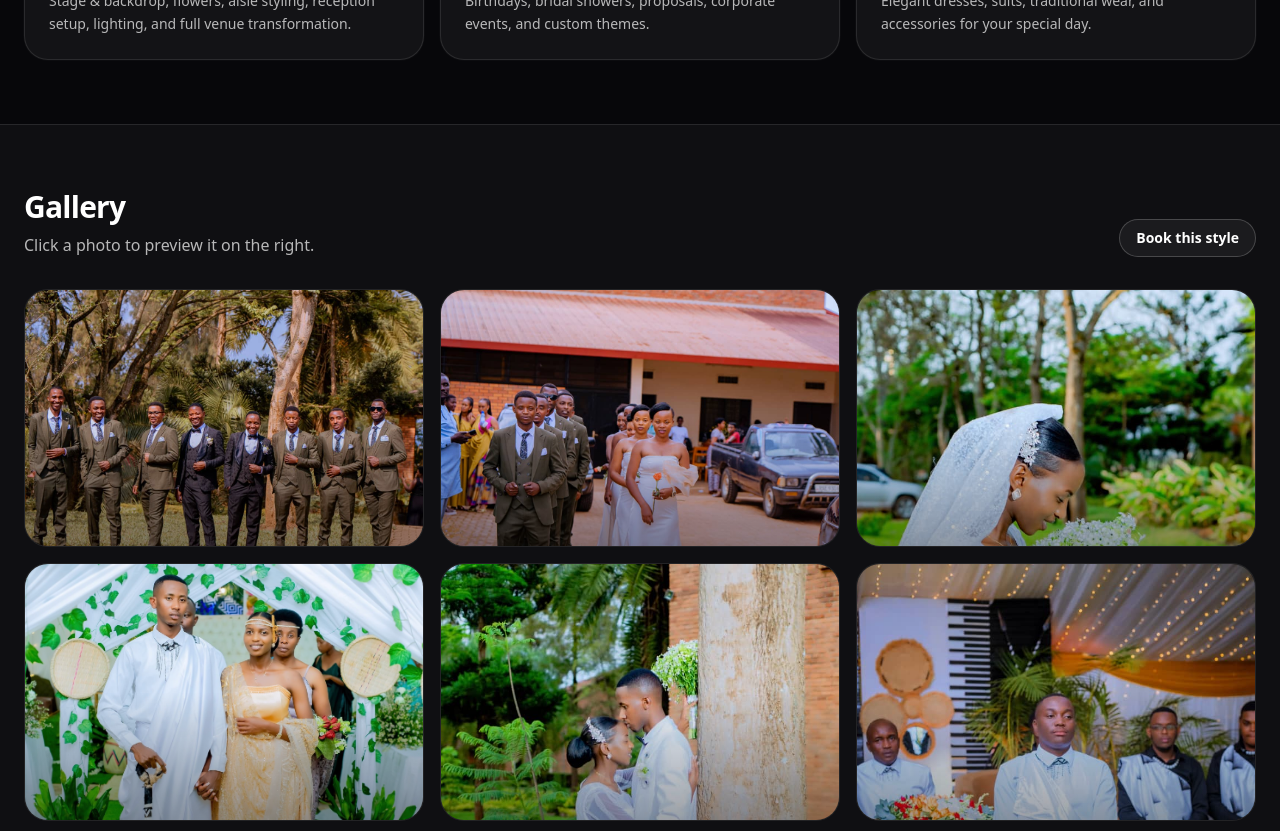
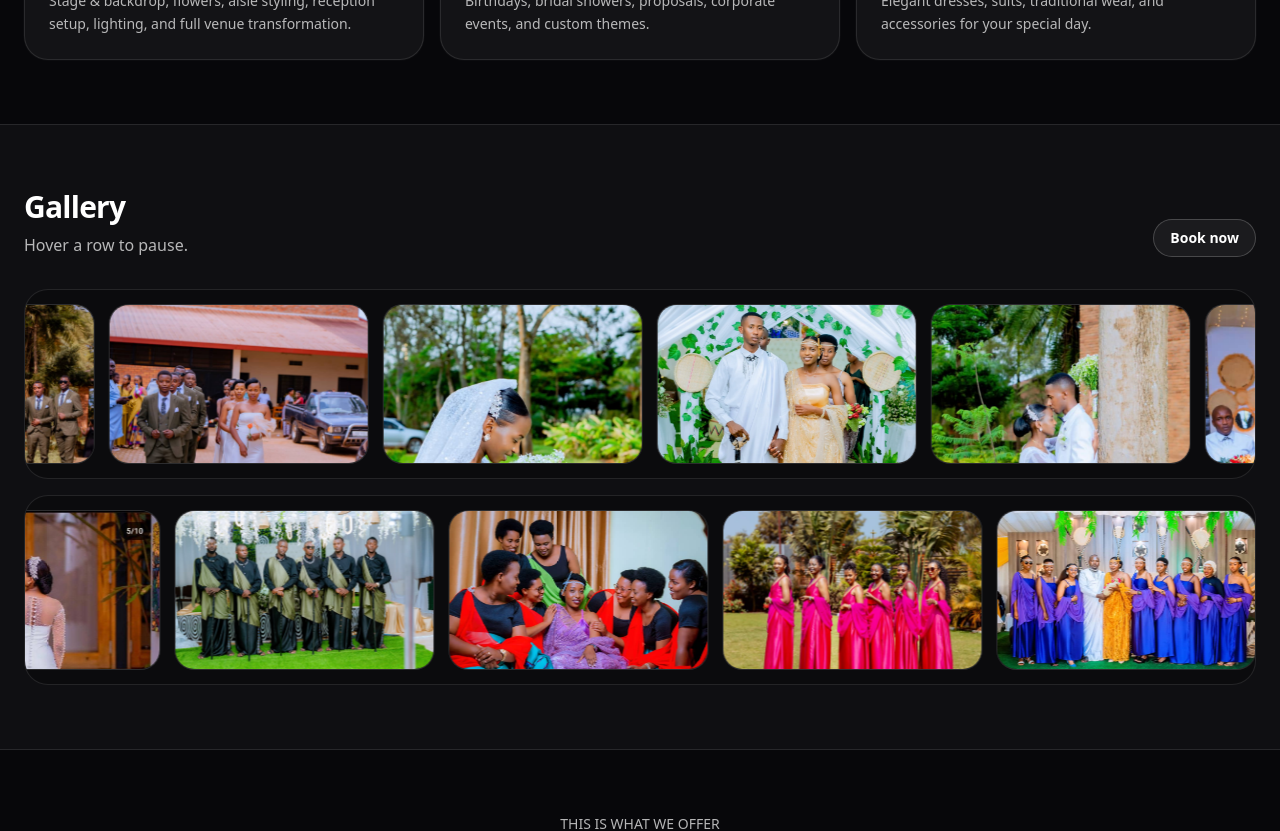
Before and after one commit to assapkibasha/Uwatese-Decor, a React (Vite) app: page / in a window 1280 px wide. Shown: the part 1160-1991 px from the top of the page. Built offline with nearby package versions, Linux system fonts and the light colour scheme.

Commit message:
added marquees

```diff
--- a/src/components/Gallery.jsx
+++ b/src/components/Gallery.jsx
@@ -1,8 +1,21 @@
-import { useMemo, useState } from 'react'
+import { useMemo } from 'react'
 
 export default function Gallery({ img, images }) {
-  const items = useMemo(() => (images || []).slice(0, 12), [images])
-  const [active, setActive] = useState(null)
+  const items = useMemo(() => (images || []).slice(0, 14), [images])
+  const rowA = items.slice(0, Math.ceil(items.length / 2))
+  const rowB = items.slice(Math.ceil(items.length / 2))
+
+  const Row = ({ row, duration, reverse = false }) => (
+    <div className={`uw-marquee ${reverse ? 'uw-marquee--reverse' : ''}`.trim()} style={{ ['--uw-marquee-duration']: `${duration}s` }}>
+      <div className="uw-marquee-track" aria-hidden="true">
+        {[...row, ...row].map((name, i) => (
+          <div key={`${name}-${i}`} className="uw-marquee-item">
+            <img src={img(name)} alt="Uwatese Decor gallery" className="uw-marquee-img" loading="lazy" />
+          </div>
+        ))}
+      </div>
+    </div>
+  )
 
   return (
     <section id="gallery" className="border-y border-white/10 bg-white/[0.03]">
@@ -10,99 +23,20 @@ export default function Gallery({ img, images }) {
         <div className="flex items-end justify-between gap-6">
           <div>
             <h2 className="text-3xl font-bold tracking-tight">Gallery</h2>
-            <p className="mt-2 max-w-2xl text-white/70">Click a photo to preview it on the right.</p>
+            <p className="mt-2 max-w-2xl text-white/70">Hover a row to pause.</p>
           </div>
           <a
             href="#contact"
             className="hidden rounded-full border border-white/20 bg-white/5 px-4 py-2 text-sm font-semibold text-white hover:bg-white/10 md:inline-flex"
           >
-            Book this style
+            Book now
           </a>
         </div>
 
-        {!active ? (
-          <div className="mt-8 grid gap-4 sm:grid-cols-2 lg:grid-cols-3">
-            {items.map((name) => (
-              <button
-                key={name}
-                type="button"
-                onClick={() => setActive(name)}
-                className="group relative overflow-hidden rounded-3xl border border-white/10 bg-black/30 text-left"
-              >
-                <img
-                  src={img(name)}
-                  alt="Uwatese Decor gallery"
-                  className="h-64 w-full object-cover object-top opacity-100 transition duration-500 group-hover:scale-[1.02]"
-                  loading="lazy"
-                />
-                <div className="absolute inset-0 bg-gradient-to-t from-black/35 via-black/0 to-black/0" aria-hidden="true" />
-              </button>
-            ))}
-          </div>
-        ) : (
-          <div className="mt-8 grid gap-4 lg:grid-cols-12">
-            <div className="lg:col-span-7">
-              <div className="grid gap-4 sm:grid-cols-2">
-                {items.map((name) => {
-                  const isActive = name === active
-                  return (
-                    <button
-                      key={name}
-                      type="button"
-                      onClick={() => setActive(name)}
-                      className={`group relative overflow-hidden rounded-3xl border bg-black/30 text-left transition hover:bg-black/40 ${
-                        isActive ? 'border-orange-500/60 ring-2 ring-orange-500/30' : 'border-white/10'
-                      }`}
-                    >
-                      <img
-                        src={img(name)}
-                        alt="Uwatese Decor gallery"
-                        className="h-56 w-full object-cover object-top opacity-100 transition duration-500 group-hover:scale-[1.02]"
-                        loading="lazy"
-                      />
-                      <div className="absolute inset-0 bg-gradient-to-t from-black/35 via-black/0 to-black/0" aria-hidden="true" />
-                    </button>
-                  )
-                })}
-              </div>
-            </div>
-
-            <aside className="lg:col-span-5">
-              <div className="sticky top-24 rounded-3xl border border-white/10 bg-black/30 p-3">
-                <div className="relative overflow-hidden rounded-2xl">
-                  <img
-                    src={img(active)}
-                    alt="Selected preview"
-                    className="h-[22rem] w-full object-cover object-top"
-                    loading="lazy"
-                  />
-                  <div className="absolute inset-0 bg-gradient-to-t from-black/45 via-black/10 to-black/0" aria-hidden="true" />
-
-                  <button
-                    type="button"
-                    onClick={() => setActive(null)}
-                    className="absolute left-3 top-3 inline-flex items-center justify-center rounded-full bg-black/55 px-3 py-2 text-xs font-semibold text-white ring-1 ring-white/10 hover:bg-black/70"
-                  >
-                    Close
-                  </button>
-
-                  <div className="absolute inset-x-4 bottom-4 flex items-center justify-between gap-3">
-                    <div className="inline-flex items-center gap-2 rounded-full bg-black/55 px-3 py-1 text-xs text-white/90 ring-1 ring-white/10">
-                      <span className="h-1.5 w-1.5 rounded-full bg-orange-500" />
-                      <span>Uwatese Decor</span>
-                    </div>
-                    <a
-                      href="#contact"
-                      className="inline-flex items-center justify-center rounded-full bg-orange-500 px-4 py-2 text-xs font-semibold text-black hover:bg-orange-400"
-                    >
-                      Book now
-                    </a>
-                  </div>
-                </div>
-              </div>
-            </aside>
-          </div>
-        )}
+        <div className="mt-8 grid gap-4">
+          <Row row={rowA.length ? rowA : items} duration={26} />
+          <Row row={rowB.length ? rowB : items} duration={32} reverse />
+        </div>
       </div>
     </section>
   )
--- a/src/index.css
+++ b/src/index.css
@@ -12,6 +12,65 @@ select,
 option {
   background-color: #07070a;
   color: #ffffff;
+}
+
+@keyframes uw-marquee-left {
+  0% {
+    transform: translate3d(0, 0, 0);
+  }
+  100% {
+    transform: translate3d(-50%, 0, 0);
+  }
+}
+
+@keyframes uw-marquee-right {
+  0% {
+    transform: translate3d(-50%, 0, 0);
+  }
+  100% {
+    transform: translate3d(0, 0, 0);
+  }
+}
+
+.uw-marquee {
+  position: relative;
+  overflow: hidden;
+  border-radius: 24px;
+  border: 1px solid rgba(255, 255, 255, 0.1);
+  background: rgba(0, 0, 0, 0.25);
+}
+
+.uw-marquee-track {
+  display: flex;
+  width: max-content;
+  gap: 14px;
+  padding: 14px;
+  animation: uw-marquee-left var(--uw-marquee-duration, 28s) linear infinite;
+  will-change: transform;
+}
+
+.uw-marquee--reverse .uw-marquee-track {
+  animation-name: uw-marquee-right;
+}
+
+.uw-marquee:hover .uw-marquee-track {
+  animation-play-state: paused;
+}
+
+.uw-marquee-item {
+  width: 260px;
+  height: 160px;
+  border-radius: 20px;
+  overflow: hidden;
+  border: 1px solid rgba(255, 255, 255, 0.1);
+  background: rgba(255, 255, 255, 0.04);
+}
+
+.uw-marquee-img {
+  width: 100%;
+  height: 100%;
+  object-fit: cover;
+  object-position: top;
 }
 
 @keyframes uw-float-a {
```
